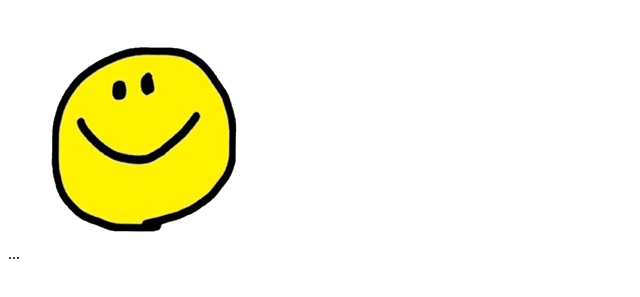
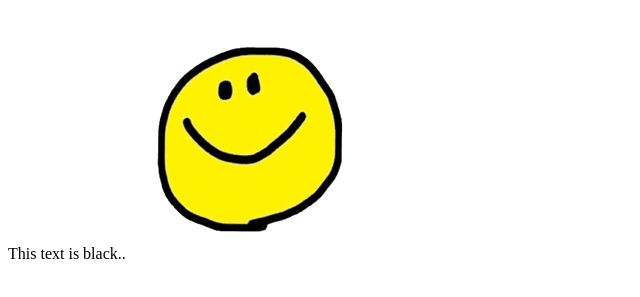
Before and after one commit to abibroad/Abi, a plain HTML site: page first-site/index.html in a window 1280 px wide. Shown: the part 61-358 px from the top of the page, without its empty margins (0-640 px from the left). Drawn offline with Linux system fonts and the light colour scheme.

Commit message:
Update first-site/index.html

```diff
--- a/first-site/index.html
+++ b/first-site/index.html
@@ -2,7 +2,7 @@
 <h1>Hello World</h1>
   <head>
     <title>Page title</title>
-      ...
+      This text is black..
   </head>
 <body>
   <img src="smileyface.png" alt="A smiley face">
```
